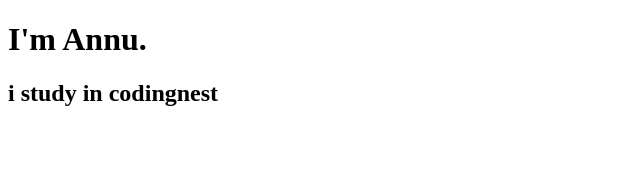
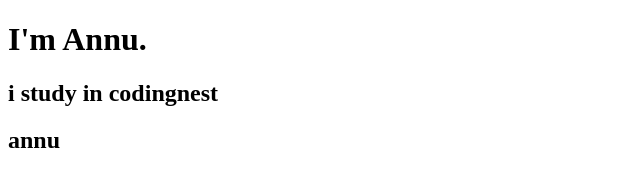
Before and after one commit to cnannu/1-assignment, a plain HTML site: page index.html in a window 1280 px wide. Shown: the full height of the page, 0-640 px from the left. Drawn offline with Linux system fonts and the light colour scheme.

Commit message:
updating

```diff
--- a/index.html
+++ b/index.html
@@ -8,5 +8,6 @@
 <body>
     <h1>I'm Annu.</h1>
     <h2>i study in codingnest</h2>
+    <h2>annu</h2>
 </body>
 </html>
```
